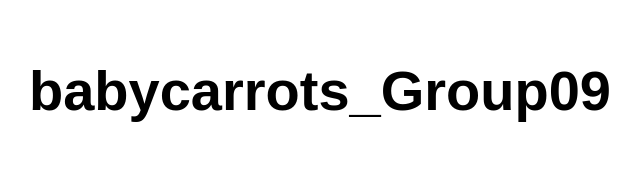
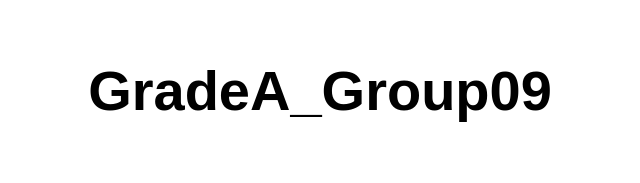
Before and after one commit to paweerakku/babycarrots, a website: page src/index.html in a window 1280 px wide. Shown: the whole page, without its empty margins (320-960 px from the left). Drawn offline with Linux system fonts and the light colour scheme.

Commit message:
Update index.html

```diff
--- a/src/index.html
+++ b/src/index.html
@@ -10,7 +10,7 @@
 
 <body>
   <main>
-    <h1>babycarrots_Group09</h1>
+    <h1>GradeA_Group09</h1>
   </main>
 </body>
 
```
